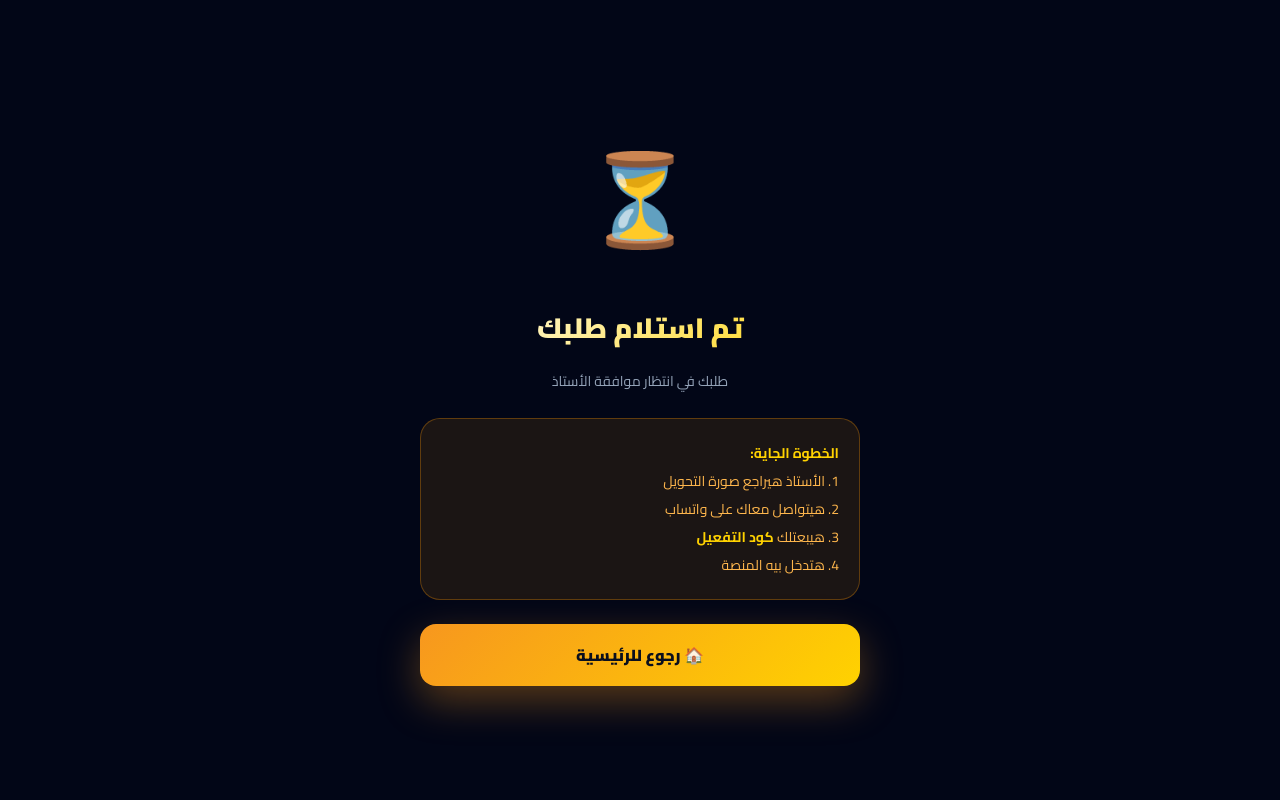
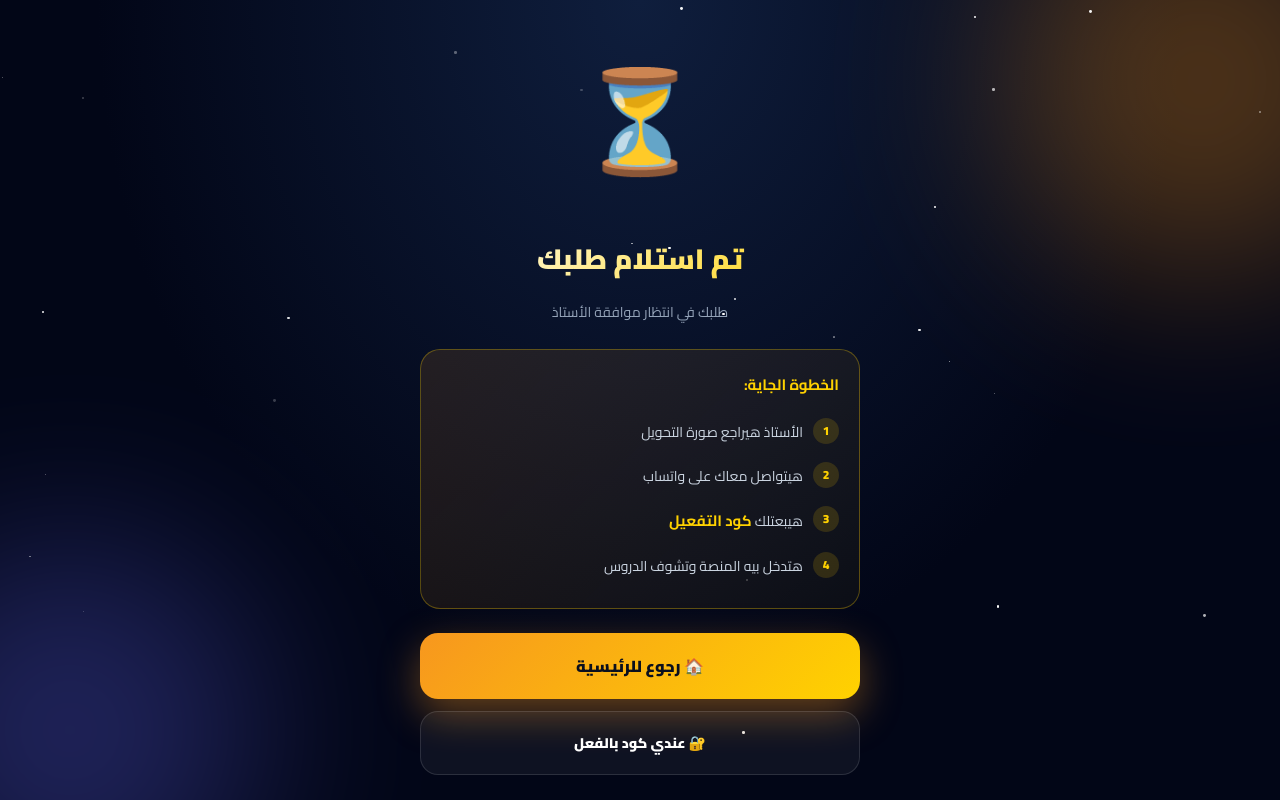
Before and after one commit to a01008062965a-afk/ahmededu, a Flask app: page /register/success in a window 1280 px wide. Run offline with Flask 3, Linux system fonts and the light colour scheme.

Commit message:
new success

```diff
--- a/templates/success.html
+++ b/templates/success.html
@@ -7,30 +7,47 @@
 <link href="https://fonts.googleapis.com/css2?family=Cairo:wght@400;600;700;900&display=swap" rel="stylesheet">
 <style>
 *{box-sizing:border-box;font-family:'Cairo',Tahoma,sans-serif;margin:0;padding:0}
-body{background:#020617;min-height:100vh;color:#fff;display:flex;align-items:center;justify-content:center;padding:20px}
-.wrap{max-width:440px;width:100%;text-align:center}
-.icon{font-size:90px;margin-bottom:20px;display:block}
+body{background:#020617;min-height:100vh;color:#fff;display:flex;align-items:center;justify-content:center;padding:20px;position:relative;overflow-x:hidden}
+.bg{position:fixed;inset:0;z-index:0;background:radial-gradient(ellipse at top,#0f1e3d 0%,#020617 60%);overflow:hidden}
+.orb{position:absolute;border-radius:50%;filter:blur(90px);opacity:0.3}
+.o1{width:400px;height:400px;background:#f7971e;top:-120px;right:-120px}
+.o2{width:380px;height:380px;background:#6366f1;bottom:-120px;left:-120px}
+.stars{position:absolute;inset:0}
+.star{position:absolute;background:#fff;border-radius:50%;animation:tw 3s infinite}
+@keyframes tw{0%,100%{opacity:0.2}50%{opacity:1}}
+.wrap{position:relative;z-index:2;max-width:440px;width:100%;text-align:center}
+.icon{font-size:100px;margin-bottom:20px;display:block;animation:pop 0.6s cubic-bezier(.5,1.8,.5,1)}
+@keyframes pop{0%{transform:scale(0)}100%{transform:scale(1)}}
 h1{font-size:28px;font-weight:900;background:linear-gradient(135deg,#fff,#ffd200);-webkit-background-clip:text;-webkit-text-fill-color:transparent;background-clip:text;margin-bottom:14px}
-.box{background:rgba(255,152,0,0.1);border:1.5px solid rgba(255,152,0,0.3);border-radius:20px;padding:20px;margin:24px 0;text-align:right;font-size:14px;line-height:2;color:#ffb74d}
-.box b{color:#ffd200}
-.btn{display:block;width:100%;padding:16px;font-size:16px;font-weight:900;background:linear-gradient(135deg,#f7971e,#ffd200);color:#0a0f1e;border:none;border-radius:16px;text-decoration:none;text-align:center;margin-top:12px;box-shadow:0 15px 40px rgba(247,151,30,0.35)}
+.sub{color:#94a3b8;font-size:14px;margin-bottom:24px}
+.box{background:linear-gradient(135deg,rgba(247,151,30,0.12),rgba(255,210,0,0.04));border:1.5px solid rgba(255,210,0,0.3);border-radius:20px;padding:20px;margin:24px 0;text-align:right;font-size:14px;line-height:2;color:#cbd5e1}
+.box b{color:#ffd200;display:block;margin-bottom:10px;font-size:15px}
+.box .step{display:flex;gap:10px;padding:8px 0;align-items:flex-start}
+.box .step .n{background:rgba(255,210,0,0.15);color:#ffd200;width:26px;height:26px;border-radius:50%;display:flex;align-items:center;justify-content:center;font-size:12px;font-weight:900;flex-shrink:0}
+.btn{display:block;width:100%;padding:18px;font-size:16px;font-weight:900;background:linear-gradient(135deg,#f7971e,#ffd200);color:#0a0f1e;border:none;border-radius:18px;text-decoration:none;text-align:center;margin-top:12px;box-shadow:0 15px 40px rgba(247,151,30,0.4)}
+.btn:active{transform:scale(0.97)}
+.btn2{background:rgba(255,255,255,0.05);color:#fff;border:1.5px solid rgba(255,255,255,0.12);box-shadow:none;font-size:14px}
 </style>
 </head>
 <body>
+<div class="bg"><div class="orb o1"></div><div class="orb o2"></div><div class="stars" id="stars"></div></div>
 <div class="wrap">
 <span class="icon">⏳</span>
 <h1>تم استلام طلبك</h1>
-<p style="color:#94a3b8;font-size:14px">طلبك في انتظار موافقة الأستاذ</p>
-
+<div class="sub">طلبك في انتظار موافقة الأستاذ</div>
 <div class="box">
-<b>الخطوة الجاية:</b><br>
-1. الأستاذ هيراجع صورة التحويل<br>
-2. هيتواصل معاك على واتساب<br>
-3. هيبعتلك <b>كود التفعيل</b><br>
-4. هتدخل بيه المنصة
+<b>الخطوة الجاية:</b>
+<div class="step"><div class="n">1</div><div>الأستاذ هيراجع صورة التحويل</div></div>
+<div class="step"><div class="n">2</div><div>هيتواصل معاك على واتساب</div></div>
+<div class="step"><div class="n">3</div><div>هيبعتلك <b style="color:#ffd200;display:inline">كود التفعيل</b></div></div>
+<div class="step"><div class="n">4</div><div>هتدخل بيه المنصة وتشوف الدروس</div></div>
 </div>
-
 <a href="/" class="btn">🏠 رجوع للرئيسية</a>
+<a href="/login" class="btn btn2">🔐 عندي كود بالفعل</a>
 </div>
+<script>
+var sb=document.getElementById('stars');
+for(var i=0;i<30;i++){var s=document.createElement('div');s.className='star';var sz=Math.random()*2+1;s.style.width=sz+'px';s.style.height=sz+'px';s.style.left=Math.random()*100+'%';s.style.top=Math.random()*100+'%';s.style.animationDelay=(Math.random()*3)+'s';sb.appendChild(s)}
+</script>
 </body>
 </html>
```
